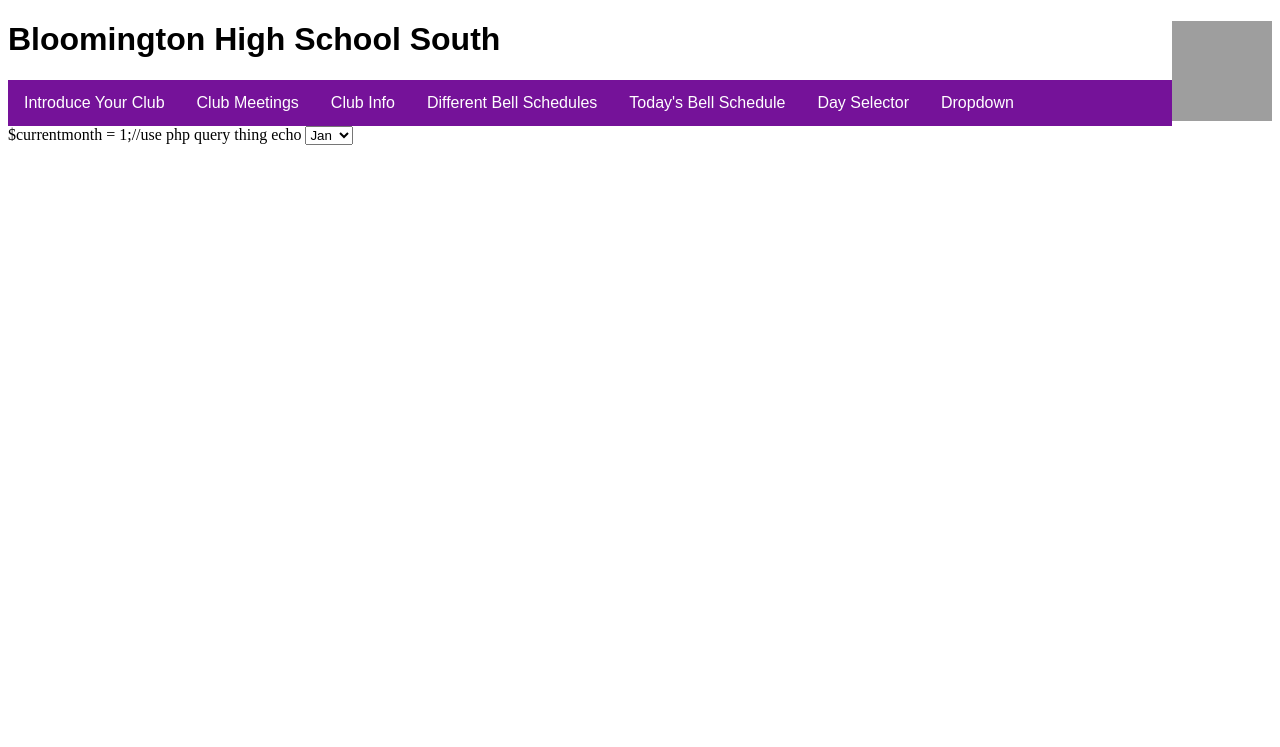
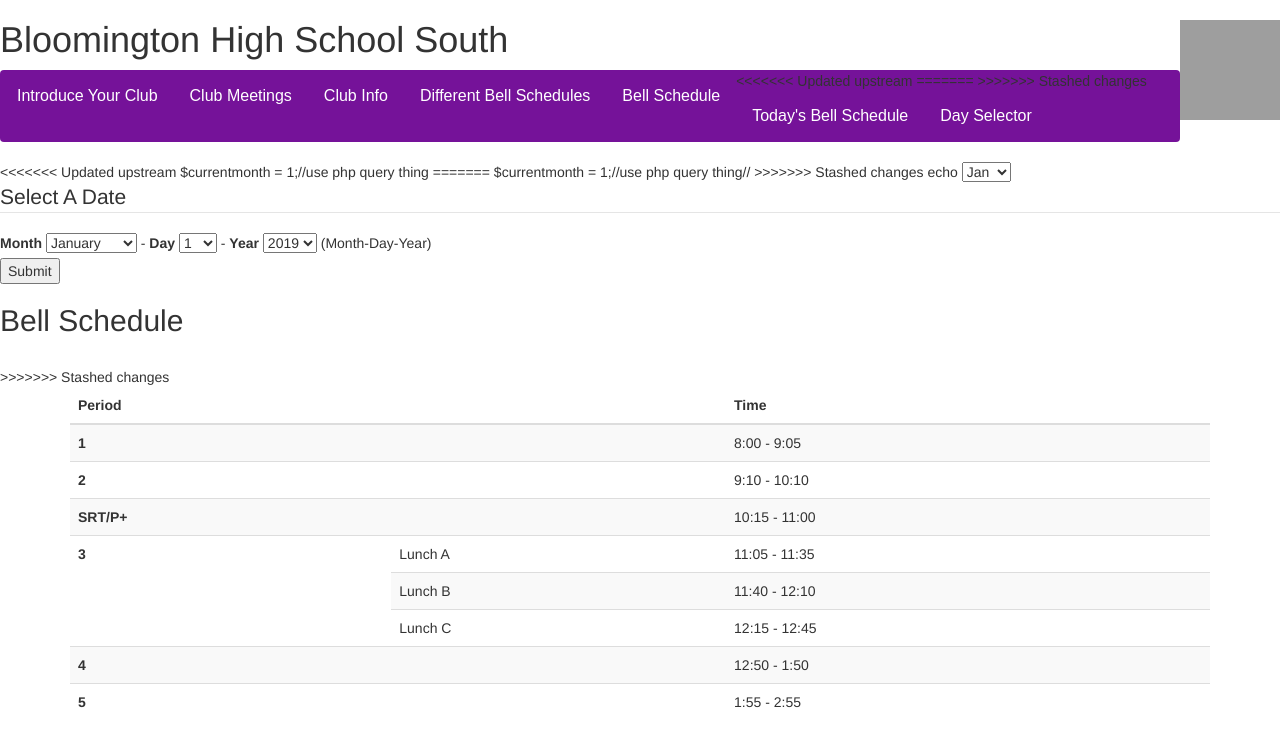
Before and after one commit to bhss-gwc/schedule, a PHP site: page /schedule/bell_schedule.html in a window 1280 px wide. Shown: the top 747 px of the page. Run offline with PHP 8.4, Linux system fonts and the light colour scheme; grey boxes are pictures that could not be loaded.

Commit message:
took out dropdown menu

```diff
--- a/bell_schedule.html
+++ b/bell_schedule.html
@@ -85,24 +85,24 @@
         <a href="introduce.php">Introduce Your Club</a>
         <a href="displaymeetings.php"> Club Meetings</a>
         <a href="displayclubinfo.php">Club Info</a>
+<<<<<<< Updated upstream
         <a href="bell_schedule.php">Different Bell Schedules</a>
+=======
+        <a href="bell_schedule.html">Bell Schedule</a>
+>>>>>>> Stashed changes
         <a href="displaybellschedule.php">Today's Bell Schedule</a>
         <a href="day_selector.php">Day Selector</a>
-        <div class="dropdown">
-        <button class="dropbtn" onclick="myFunction()">Dropdown
-          <i class="fa fa-caret-down"></i>
-        </button>
-        <div class="dropdown-content" id="myDropdown">
-          <a href="http://www.bloomingtonsouth.org/plus/login.php">Panther Plus</a>
-          <a href="#">Link 2</a>
-          <a href="#">Link 3</a>
         </div>
         </div>
       </div>
 
+<<<<<<< Updated upstream
 
 
 $currentmonth = 1;//use php query thing
+=======
+$currentmonth = 1;//use php query thing//
+>>>>>>> Stashed changes
 
 echo <SELECT name = "month">
   if($currentmonth <= 1){
@@ -141,9 +141,79 @@ echo <SELECT name = "month">
     echo '<option value = "12">Dec</option>';
   }
 
+<<<<<<< Updated upstream
 
 
   <h2>Regular Bell Schedule</h2><br>
+=======
+</select>
+<form>
+  <fieldset class="date">
+    <legend>Select A Date</legend>
+    <label for="month_start">Month</label>
+    <select id="month_start"
+            name="month_start" />
+      <option>January</option>
+      <option>February</option>
+      <option>March</option>
+      <option>April</option>
+      <option>May</option>
+      <option>June</option>
+      <option>July</option>
+      <option>August</option>
+      <option>September</option>
+      <option>October</option>
+      <option>November</option>
+      <option>December</option>
+    </select> -
+    <label for="day_start">Day</label>
+    <select id="day_start"
+            name="day_start" />
+      <option>1</option>
+      <option>2</option>
+      <option>3</option>
+      <option>4</option>
+      <option>5</option>
+      <option>6</option>
+      <option>7</option>
+      <option>8</option>
+      <option>9</option>
+      <option>10</option>
+      <option>11</option>
+      <option>12</option>
+      <option>13</option>
+      <option>14</option>
+      <option>15</option>
+      <option>16</option>
+      <option>17</option>
+      <option>18</option>
+      <option>19</option>
+      <option>20</option>
+      <option>21</option>
+      <option>22</option>
+      <option>23</option>
+      <option>24</option>
+      <option>25</option>
+      <option>26</option>
+      <option>27</option>
+      <option>28</option>
+      <option>29</option>
+      <option>30</option>
+      <option>31</option>
+    </select> -
+    <label for="year_start">Year</label>
+    <select id="year_start"
+           name="year_start" />
+      <option>2019</option>
+      <option>2020</option>
+    </select>
+    <span class="inst">(Month-Day-Year)</span>
+  </fieldset>
+  <input type="submit" value="Submit">
+</form>
+
+  <h2>Bell Schedule</h2><br>
+>>>>>>> Stashed changes
   <meta charset="utf-8">
   <meta name="viewport" content="width=device-width, initial-scale=1">
   <link rel="stylesheet" href="https://maxcdn.bootstrapcdn.com/bootstrap/3.4.0/css/bootstrap.min.css">
```
Also changed, not shown: bell_schedule.php (+0 -8 lines), day_selector.php (+0 -8 lines), displaybellschedule.php (+0 -8 lines).
